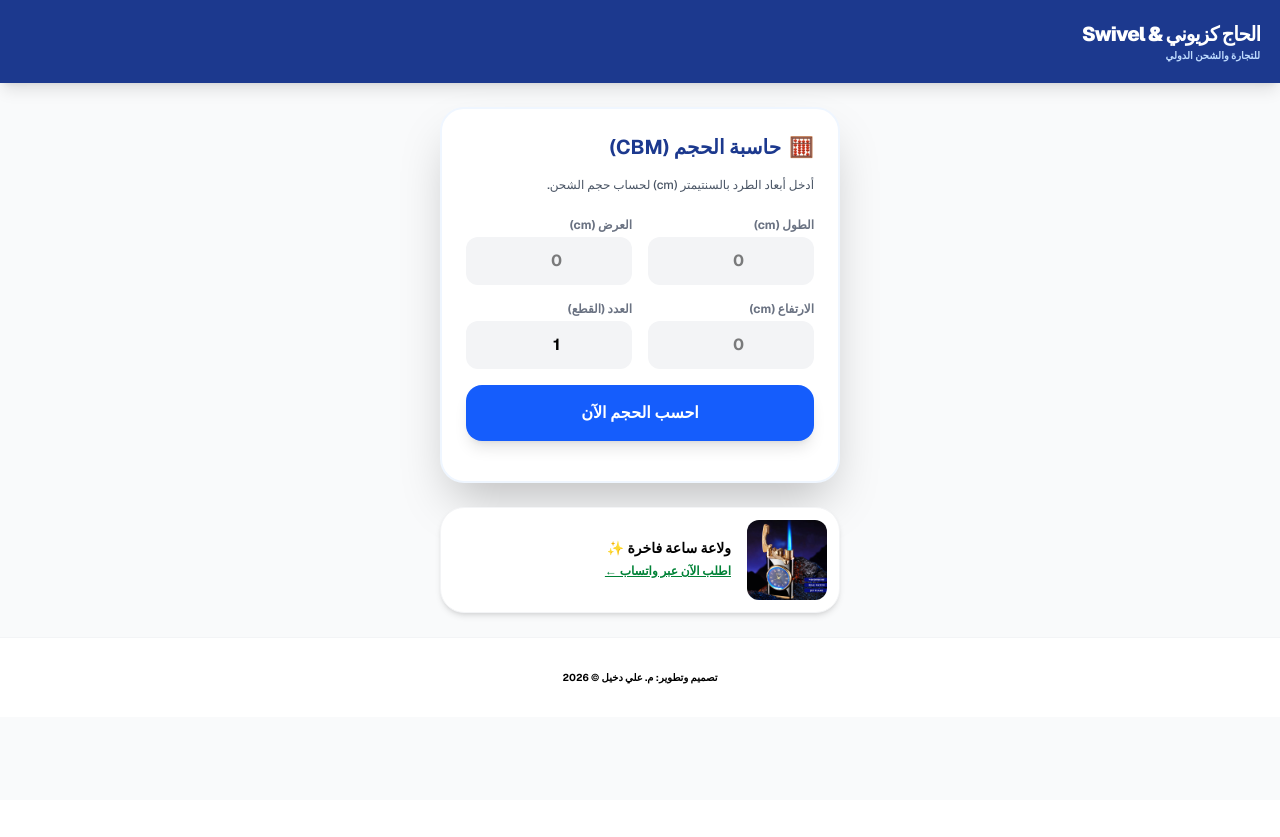
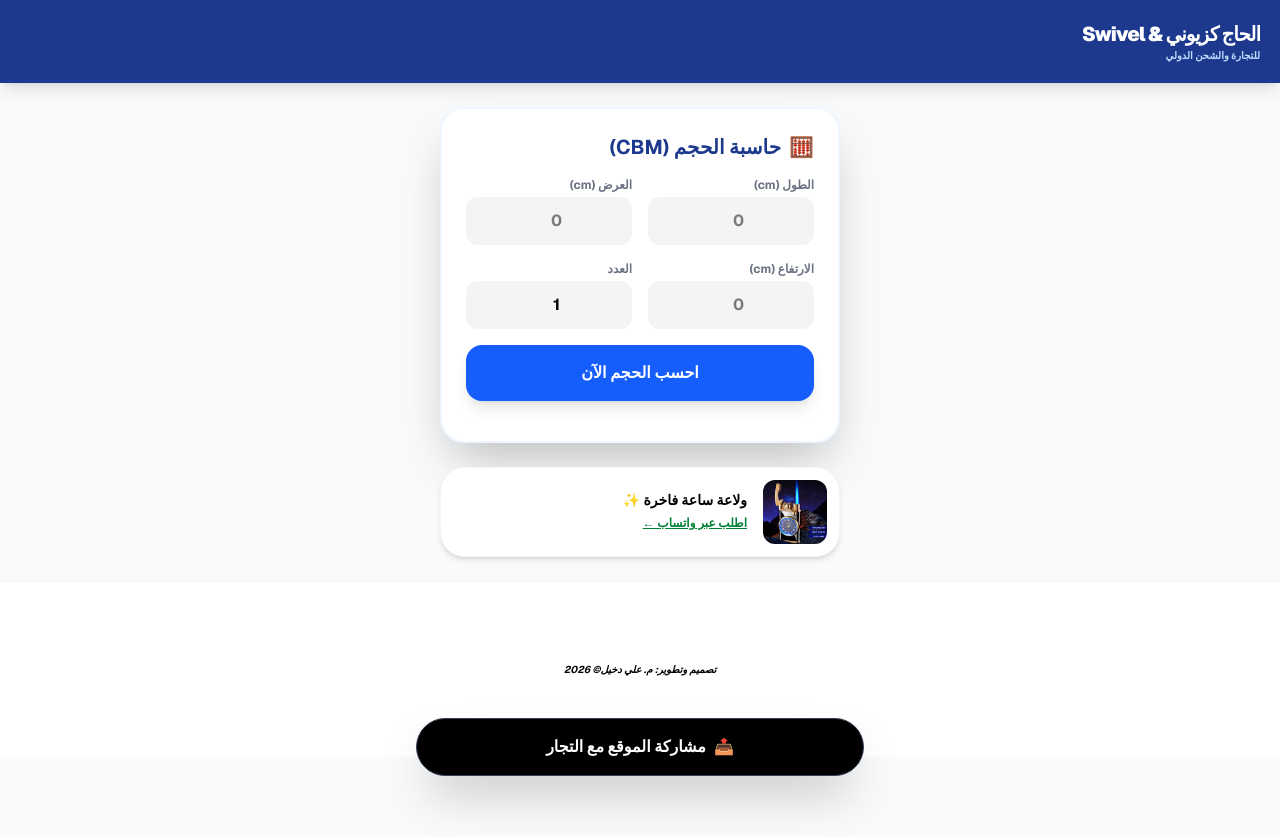
Before and after one commit to alisabree15-star/kazioni-store, a Next.js app: page / in a window 1280 px wide. Before the commit the page ends 800 px from the top, so only its background shows below. Built offline with nearby package versions, Linux system fonts and the light colour scheme.

Commit message:
إضافة زر المشاركة

```diff
--- a/src/app/page.tsx
+++ b/src/app/page.tsx
@@ -19,46 +19,53 @@ export default function Home() {
     }
   };
 
+  const shareSite = () => {
+    if (navigator.share) {
+      navigator.share({
+        title: 'الحاج كزيوني & Swivel',
+        text: 'احسب حجم شحنتك وشاهد أحدث المنتجات من الصين عبر متجر الحاج كزيوني',
+        url: 'https://kazioni-store.vercel.app',
+      });
+    }
+  };
+
   const whatsappLink = "https://wa.me/" + whatsappNumber;
 
   return (
-    <main className="min-h-screen bg-gray-50 text-right font-sans text-black" dir="rtl">
-      {/* الهيدر */}
+    <main className="min-h-screen bg-gray-50 text-right font-sans text-black pb-20" dir="rtl">
       <nav className="bg-blue-900 text-white p-5 shadow-lg flex justify-between items-center sticky top-0 z-50">
         <div>
-          <h1 className="text-xl font-black tracking-tighter">الحاج كزيوني & Swivel</h1>
+          <h1 className="text-xl font-black tracking-tighter text-white">الحاج كزيوني & Swivel</h1>
           <p className="text-[10px] text-blue-200 font-bold">للتجارة والشحن الدولي</p>
         </div>
       </nav>
 
-      {/* حاسبة CBM المعدلة بالألوان الداكنة */}
       <section className="p-6 max-w-md mx-auto">
         <div className="bg-white rounded-3xl p-6 shadow-2xl border-2 border-blue-50">
           <h3 className="text-xl font-bold text-blue-900 mb-4 flex items-center">
             <span className="ml-2">🧮</span> حاسبة الحجم (CBM)
           </h3>
-          <p className="text-xs text-gray-600 mb-6 font-medium">أدخل أبعاد الطرد بالسنتيمتر (cm) لحساب حجم الشحن.</p>
 
           <div className="grid grid-cols-2 gap-4 mb-4">
             <div>
               <label className="block text-xs font-bold text-gray-500 mb-1">الطول (cm)</label>
               <input type="number" value={dims.length} onChange={(e)=>setDims({...dims, length: e.target.value})}
-              className="w-full bg-gray-100 border-none rounded-xl p-3 text-center text-black font-bold focus:ring-2 focus:ring-blue-500" placeholder="0"/>
+              className="w-full bg-gray-100 border-none rounded-xl p-3 text-center text-black font-bold" placeholder="0"/>
             </div>
             <div>
               <label className="block text-xs font-bold text-gray-500 mb-1">العرض (cm)</label>
               <input type="number" value={dims.width} onChange={(e)=>setDims({...dims, width: e.target.value})}
-              className="w-full bg-gray-100 border-none rounded-xl p-3 text-center text-black font-bold focus:ring-2 focus:ring-blue-500" placeholder="0"/>
+              className="w-full bg-gray-100 border-none rounded-xl p-3 text-center text-black font-bold" placeholder="0"/>
             </div>
             <div>
               <label className="block text-xs font-bold text-gray-500 mb-1">الارتفاع (cm)</label>
               <input type="number" value={dims.height} onChange={(e)=>setDims({...dims, height: e.target.value})}
-              className="w-full bg-gray-100 border-none rounded-xl p-3 text-center text-black font-bold focus:ring-2 focus:ring-blue-500" placeholder="0"/>
+              className="w-full bg-gray-100 border-none rounded-xl p-3 text-center text-black font-bold" placeholder="0"/>
             </div>
             <div>
-              <label className="block text-xs font-bold text-gray-500 mb-1">العدد (القطع)</label>
+              <label className="block text-xs font-bold text-gray-500 mb-1">العدد</label>
               <input type="number" value={dims.qty} onChange={(e)=>setDims({...dims, qty: e.target.value})}
-              className="w-full bg-gray-100 border-none rounded-xl p-3 text-center text-black font-bold focus:ring-2 focus:ring-blue-500" placeholder="1"/>
+              className="w-full bg-gray-100 border-none rounded-xl p-3 text-center text-black font-bold" placeholder="1"/>
             </div>
           </div>
 
@@ -67,27 +74,33 @@ export default function Home() {
           </button>
 
           {result !== null && (
-            <div className="bg-orange-100 border-2 border-orange-200 p-4 rounded-2xl text-center shadow-inner">
-              <span className="block text-xs text-orange-800 font-bold mb-1">إجمالي الحجم التقديري:</span>
-              <span className="text-4xl font-black text-black">{result} <small className="text-sm">CBM</small></span>
+            <div className="bg-orange-100 border-2 border-orange-200 p-4 rounded-2xl text-center">
+              <span className="block text-xs text-orange-800 font-bold mb-1">إجمالي الحجم:</span>
+              <span className="text-4xl font-black text-black">{result} <small className="text-sm text-black">CBM</small></span>
             </div>
           )}
         </div>
       </section>
 
-      {/* قسم المنتج المميز */}
       <section className="px-6 pb-6 max-w-md mx-auto">
         <div className="bg-white rounded-3xl overflow-hidden shadow-md border border-gray-100 flex items-center p-3">
-          <img src="/images/product1.jpg" className="w-20 h-20 object-contain rounded-xl bg-gray-50 ml-4" />
+          <img src="/images/product1.jpg" className="w-16 h-16 object-contain rounded-xl bg-gray-50 ml-4" />
           <div className="flex-1">
             <h4 className="font-bold text-sm text-black">ولاعة ساعة فاخرة ✨</h4>
-            <a href={whatsappLink} className="text-green-700 font-bold text-xs underline">اطلب الآن عبر واتساب ←</a>
+            <a href={whatsappLink} className="text-green-700 font-bold text-xs underline">اطلب عبر واتساب ←</a>
           </div>
         </div>
       </section>
 
-      <footer className="py-8 text-center text-gray-500 text-[10px] bg-white border-t border-gray-100">
-        <p className="font-bold text-black">تصميم وتطوير: م. علي دخيل © 2026</p>
+      {/* زر المشاركة الجديد */}
+      <div className="fixed bottom-6 left-6 right-6 max-w-md mx-auto z-50">
+        <button onClick={shareSite} className="w-full bg-black text-white py-4 rounded-full font-bold shadow-2xl flex items-center justify-center gap-2 active:scale-95 transition-all border border-gray-700">
+          <span>📤</span> مشاركة الموقع مع التجار
+        </button>
+      </div>
+
+      <footer className="py-20 text-center text-gray-500 text-[10px] bg-white border-t border-gray-100">
+        <p className="font-bold text-black italic">تصميم وتطوير: م. علي دخيل© 2026</p>
       </footer>
     </main>
   );
```
